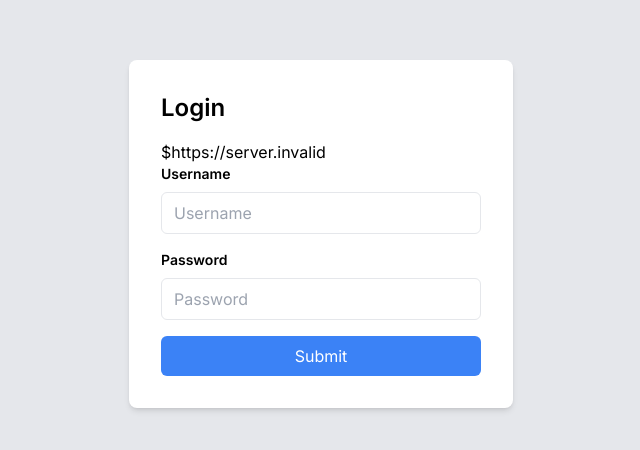
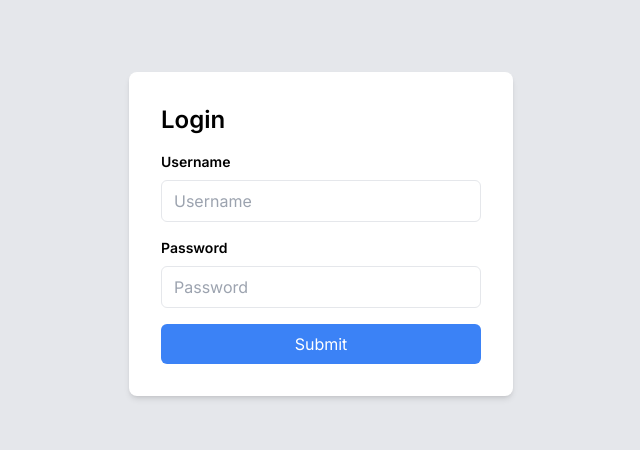
Before and after one commit to callmexss/chatbot-frontend, a Next.js app: page /auth/login in a window 1280 px wide. Shown: the part 166-616 px from the top of the page, without its empty margins (319-959 px from the left). Built offline with nearby package versions, Linux system fonts and the light colour scheme; no server answers.

Commit message:
refacotr: remove unused debug info.

```diff
--- a/app/auth/login/page.js
+++ b/app/auth/login/page.js
@@ -35,7 +35,6 @@ const Login = () => {
     <div className="flex flex-col items-center justify-center min-h-screen bg-gray-200">
       <div className="p-8 bg-white rounded-lg shadow-md w-96">
         <h1 className="text-2xl font-semibold mb-4">Login</h1>
-        <p>${API_BASE_URL}</p>
         <div className="mb-4">
           <label className="block text-sm font-semibold mb-2" htmlFor="username">
             Username
```
